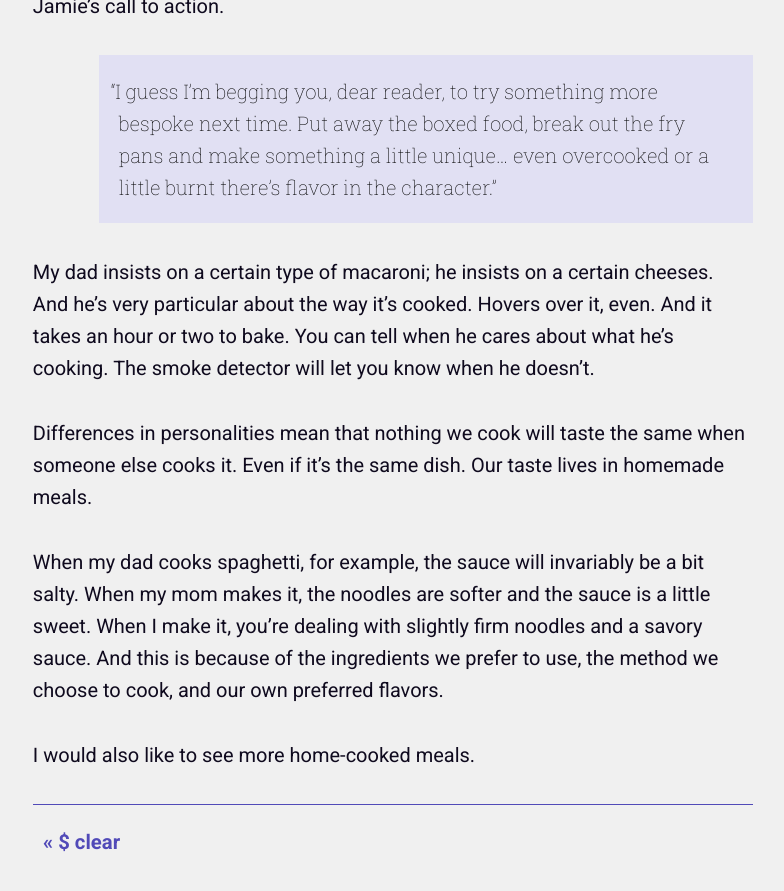
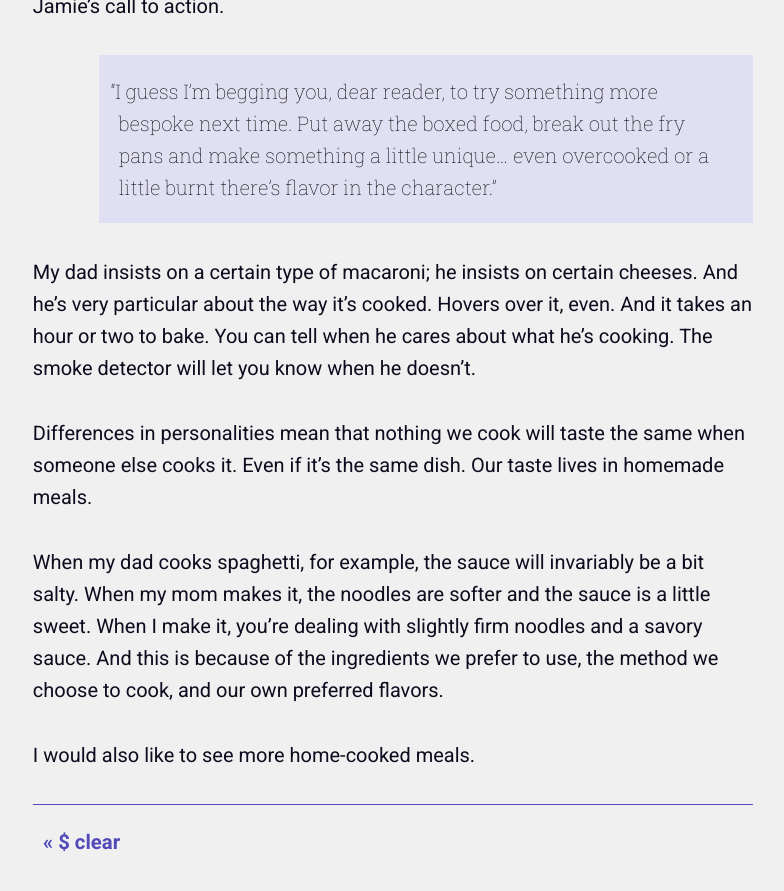
Before and after one commit to chatrjr/chatrjr.github.io, a Jekyll site: the page built from _posts/2014-04-13-special-ingredients.markdown, in a window 1280 px wide and 900 px high, scrolled down 3301 px. Shown: the top 891 px of the window, without its empty margins (247-1031 px from the left). Built offline with Jekyll 4.4.1, drawn with Linux system fonts in a browser that asks for light colours; Markdown is read by kramdown in place of the engine named in the settings.

Commit message:
Whoops. Typo.

```diff
--- a/_posts/2014-04-13-special-ingredients.markdown
+++ b/_posts/2014-04-13-special-ingredients.markdown
@@ -53,7 +53,7 @@ My dad makes this baked mac & cheese from scratch that will knock you off your f
 
 > I guess I’m begging you, dear reader, to try something more bespoke next time. Put away the boxed food, break out the fry pans and make something a little unique… even overcooked or a little burnt there’s flavor in the character.
 
-My dad insists on a certain type of macaroni; he insists on a certain cheeses. And he's very particular about the way it's cooked. Hovers over it, even. And it takes an hour or two to bake. You can tell when he cares about what he's cooking. The smoke detector will let you know when he doesn't.
+My dad insists on a certain type of macaroni; he insists on certain cheeses. And he's very particular about the way it's cooked. Hovers over it, even. And it takes an hour or two to bake. You can tell when he cares about what he's cooking. The smoke detector will let you know when he doesn't.
 
 Differences in personalities mean that nothing we cook will taste the same when someone else cooks it. Even if it's the same dish. Our taste lives in homemade meals.
 
```
